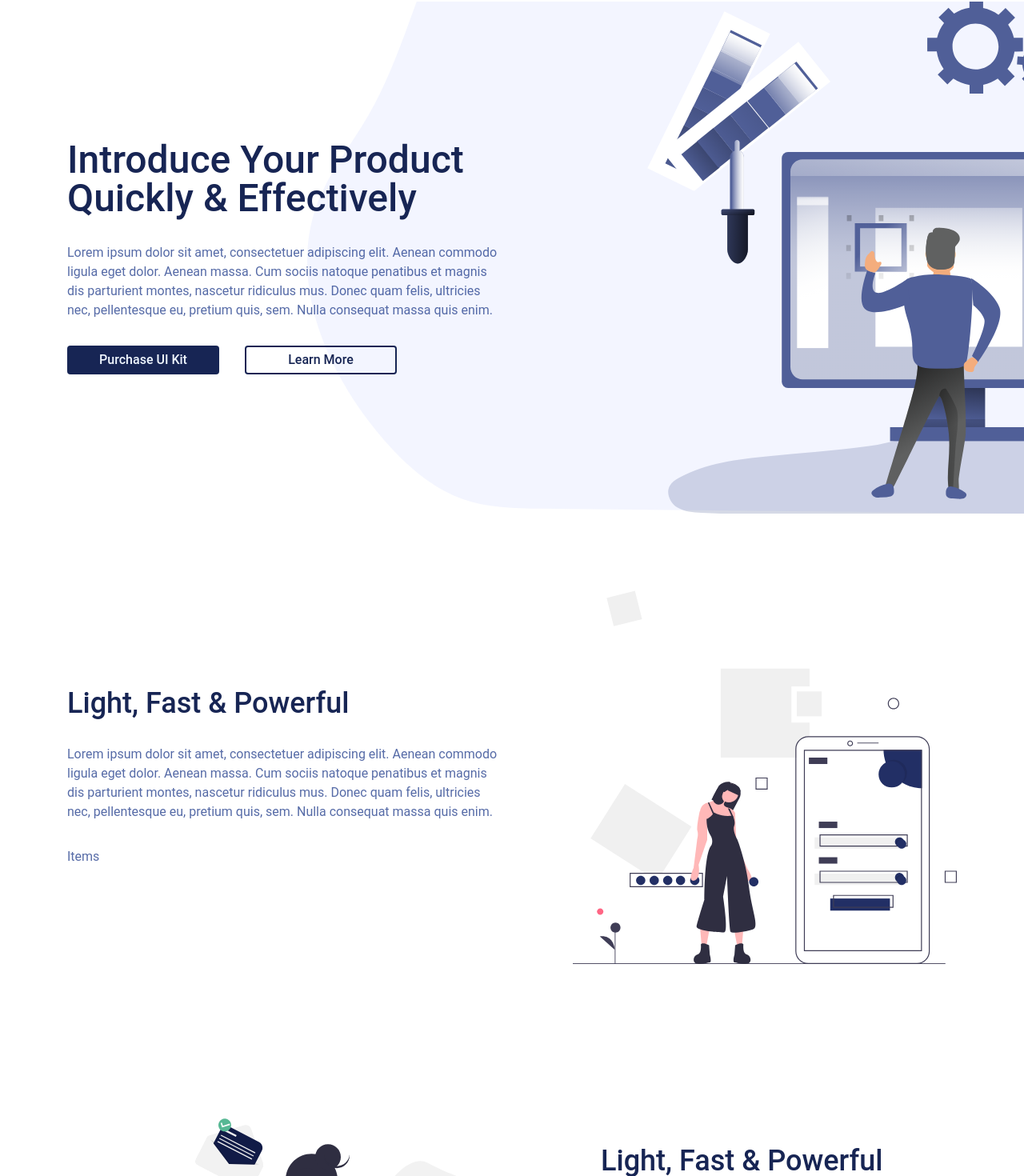
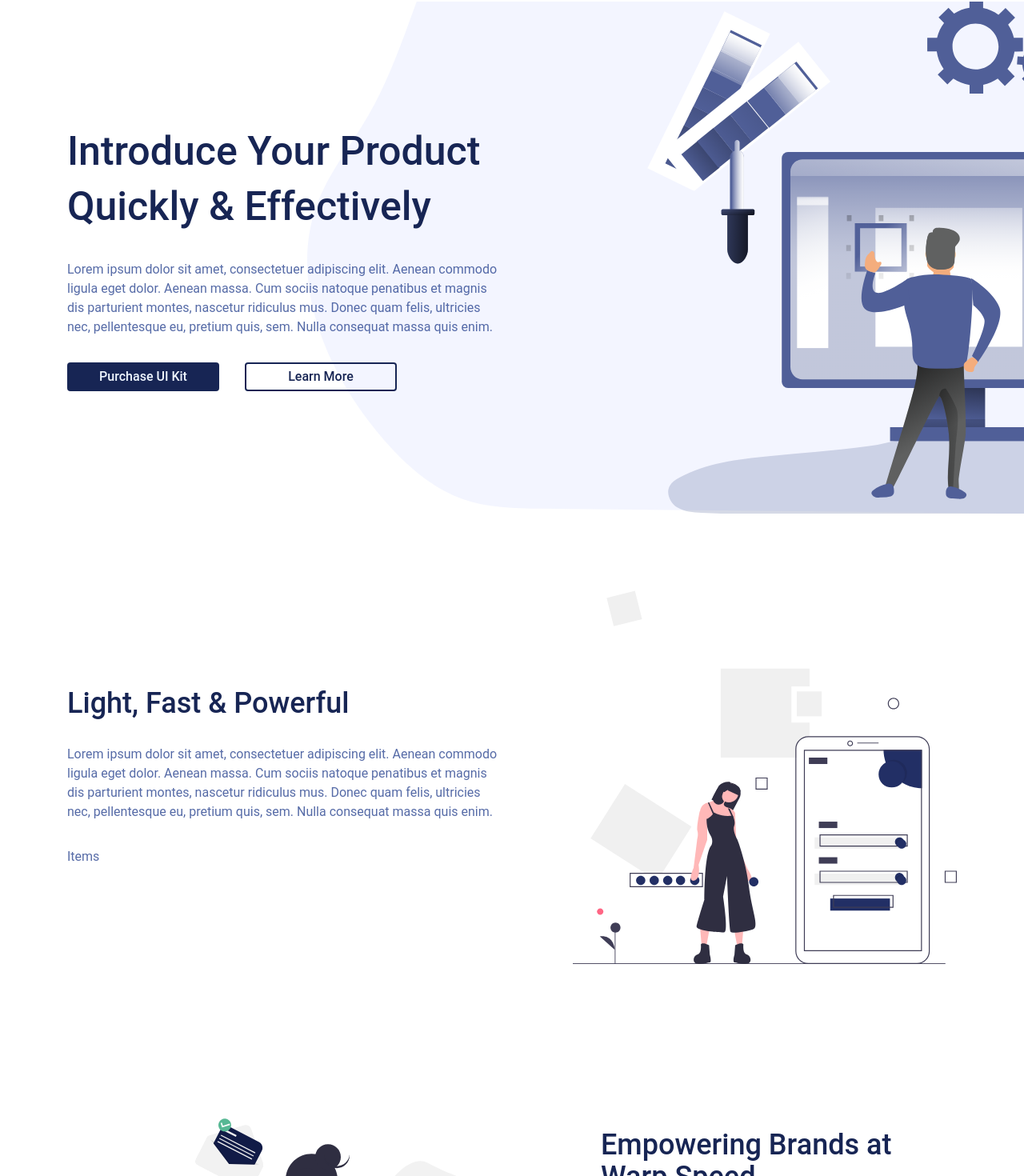
Before and after one commit to telesyk/sample-simple-landing, a Next.js app: page / in a window 1280 px wide. Shown: the part 54-1524 px from the top of the page at 80% size. Built offline with nearby package versions, Linux system fonts and the light colour scheme.

Commit message:
Update BaseButton with otherProps. Add about page for test purpose. Update content for benefits.

```diff
--- /dev/null
+++ b/src/app/about/page.tsx
@@ -0,0 +1,5 @@
+import React from 'react'
+
+export default function About() {
+  return <div>About page</div>
+}
--- a/src/app/context.tsx
+++ b/src/app/context.tsx
@@ -122,17 +122,17 @@ const data = {
         ],
       },
       benefit1: {
-        title: 'Light, Fast & Powerful',
+        title: 'Empowering Brands at Warp Speed',
         content:
           'Lorem ipsum dolor sit amet, consectetuer adipiscing elit. Aenean commodo ligula eget dolor. Aenean massa. Cum sociis natoque penatibus et magnis dis parturient montes, nascetur ridiculus mus. Donec quam felis, ultricies nec, pellentesque eu, pretium quis, sem. Nulla consequat massa quis enim.',
       },
       benefit2: {
-        title: 'Light, Fast & Powerful',
+        title: 'Illuminating Your Global Presence with Dynamic',
         content:
           'Lorem ipsum dolor sit amet, consectetuer adipiscing elit. Aenean commodo ligula eget dolor. Aenean massa. Cum sociis natoque penatibus et magnis dis parturient montes, nascetur ridiculus mus. Donec quam felis, ultricies nec, pellentesque eu, pretium quis, sem. Nulla consequat massa quis enim.',
       },
       benefit3: {
-        title: 'Light, Fast & Powerful',
+        title: 'A Symphony of Creativity and Precision',
         content:
           'Lorem ipsum dolor sit amet, consectetuer adipiscing elit. Aenean commodo ligula eget dolor. Aenean massa. Cum sociis natoque penatibus et magnis dis parturient montes, nascetur ridiculus mus. Donec quam felis, ultricies nec, pellentesque eu, pretium quis, sem. Nulla consequat massa quis enim.',
         button: {
--- a/src/components/Buttons/Base.tsx
+++ b/src/components/Buttons/Base.tsx
@@ -1,33 +1,30 @@
 import Link from 'next/link'
-import { ButtonSizeType } from '@/types'
+import { ButtonProps } from '@/types'
 
-interface ButtonProps {
-  children: React.ReactNode
-  href?: string
-  className?: string
-  size: ButtonSizeType
-}
+const baseClasses =
+  'inline-flex items-center justify-center gap-4 rounded border-2 box-border transition-colors'
 
 export default function BaseButton({
-  children,
-  href = '',
-  className,
-  size,
-}: ButtonProps) {
+  size = 'md',
+  ...otherProps
+}): ButtonProps & React.ReactNode {
+  const { className, children } = otherProps
   const sizeClasses =
     size === 'md'
       ? 'min-w-[190px] py-1 px-6 text-base font-medium'
       : 'min-w-[120px] py-[3px] px-4 text-xs'
-  const classes = `inline-flex items-center justify-center gap-4 rounded border-2 box-border transition-colors ${sizeClasses} ${className}`
+  const classes = `${baseClasses} ${sizeClasses} ${className}`
 
   return (
     <>
-      {!href ? (
-        <Link className={classes} href={href}>
+      {otherProps.href ? (
+        <Link {...otherProps} href={otherProps.href} className={classes}>
           {children}
         </Link>
       ) : (
-        <button className={classes}>{children}</button>
+        <button {...otherProps} className={classes} type="button">
+          {children}
+        </button>
       )}
     </>
   )
--- a/src/components/Buttons/PrimaryButton.tsx
+++ b/src/components/Buttons/PrimaryButton.tsx
@@ -1,15 +1,14 @@
 import BaseButton from './Base'
-import { ButtonSizeType } from '@/types'
+import { ButtonProps } from '@/types'
 
 export default function PrimaryButton({
-  children,
-  size = 'md',
-}: {
-  children: React.ReactNode
-  size?: ButtonSizeType
-}) {
+  size,
+  ...otherProps
+}: ButtonProps & any) {
+  const { children } = otherProps
   return (
     <BaseButton
+      {...otherProps}
       size={size}
       className="bg-blue-950 dark:bg-blue-900 text-blue-50 border-transparent hover:bg-blue-900 dark:hover:bg-blue-800"
     >
--- a/src/components/Buttons/SecondaryButton.tsx
+++ b/src/components/Buttons/SecondaryButton.tsx
@@ -1,16 +1,13 @@
 import BaseButton from './Base'
-import { ButtonSizeType } from '@/types'
+import { ButtonProps } from '@/types'
 
 export default function SecondaryButton({
   children,
-  size = 'md',
-}: {
-  children: React.ReactNode
-  size?: ButtonSizeType
-}) {
+  ...otherProps
+}: ButtonProps & any) {
   return (
     <BaseButton
-      size={size}
+      {...otherProps}
       className="text-blue-950 dark:text-blue-100 border-2 border-blue-950 dark:border-blue-100 hover:border-blue-900 dark:hover:border-blue-50 hover:text-blue-900 dark:hover:text-blue-50"
     >
       {children}
--- a/src/components/Sections/SectionHero.tsx
+++ b/src/components/Sections/SectionHero.tsx
@@ -31,7 +31,7 @@ export default function SectionHero() {
       title={hero?.title}
       sectionStyles={styles}
       image="/hero.svg"
-      className="max-h-screen lg:h-[80vh] overflow-x-hidden"
+      className="max-h-screen lg:h-[80vh] overflow-hidden"
       imageClassName="w-full max-w-[480px] lg:max-w-none h-auto lg:scale-150 relative  lg:translate-x-32 xl:translate-x-72"
     >
       <TextContent
@@ -42,7 +42,9 @@ export default function SectionHero() {
       >
         <div className="flex flex-wrap gap-8 items-center">
           <PrimaryButton>{hero?.button?.primary?.title}</PrimaryButton>
-          <SecondaryButton>{hero?.button?.secondary?.title}</SecondaryButton>
+          <SecondaryButton href={hero?.button?.secondary?.link}>
+            {hero?.button?.secondary?.title}
+          </SecondaryButton>
         </div>
       </TextContent>
     </SectionContainer>
--- a/src/components/TextContent/index.tsx
+++ b/src/components/TextContent/index.tsx
@@ -18,16 +18,16 @@ export default function TextContent({
   const baseClasses = 'font-medium leading-snug'
   const heading = (text: string) =>
     headingType === 'h3' ? (
-      <h3 className={`text-base lg:text-md ${baseClasses}`}>{text}</h3>
+      <h3 className={`${baseClasses} text-base lg:text-md`}>{text}</h3>
     ) : headingType === 'h2' ? (
       <h2
-        className={`text-2xl lg:text-4xl text-blue-950 dark:text-blue-50 ${baseClasses}`}
+        className={`${baseClasses} text-2xl lg:text-4xl text-blue-950 dark:text-blue-50`}
       >
         {text}
       </h2>
     ) : (
       <h1
-        className={`text-3xl lg:text-5xl text-blue-950 dark:text-blue-50 ${baseClasses}`}
+        className={`${baseClasses} text-3xl lg:text-[50px] text-blue-950 dark:text-blue-50`}
       >
         {text}
       </h1>
--- a/src/types.ts
+++ b/src/types.ts
@@ -38,6 +38,10 @@ export type ButtonMapType = {
   [key in ButtonVariationType]?: ButtonType
 }
 
+export interface ButtonProps {
+  size?: ButtonSizeType
+}
+
 export interface TextContentType {
   title?: string
   content?: string
```
